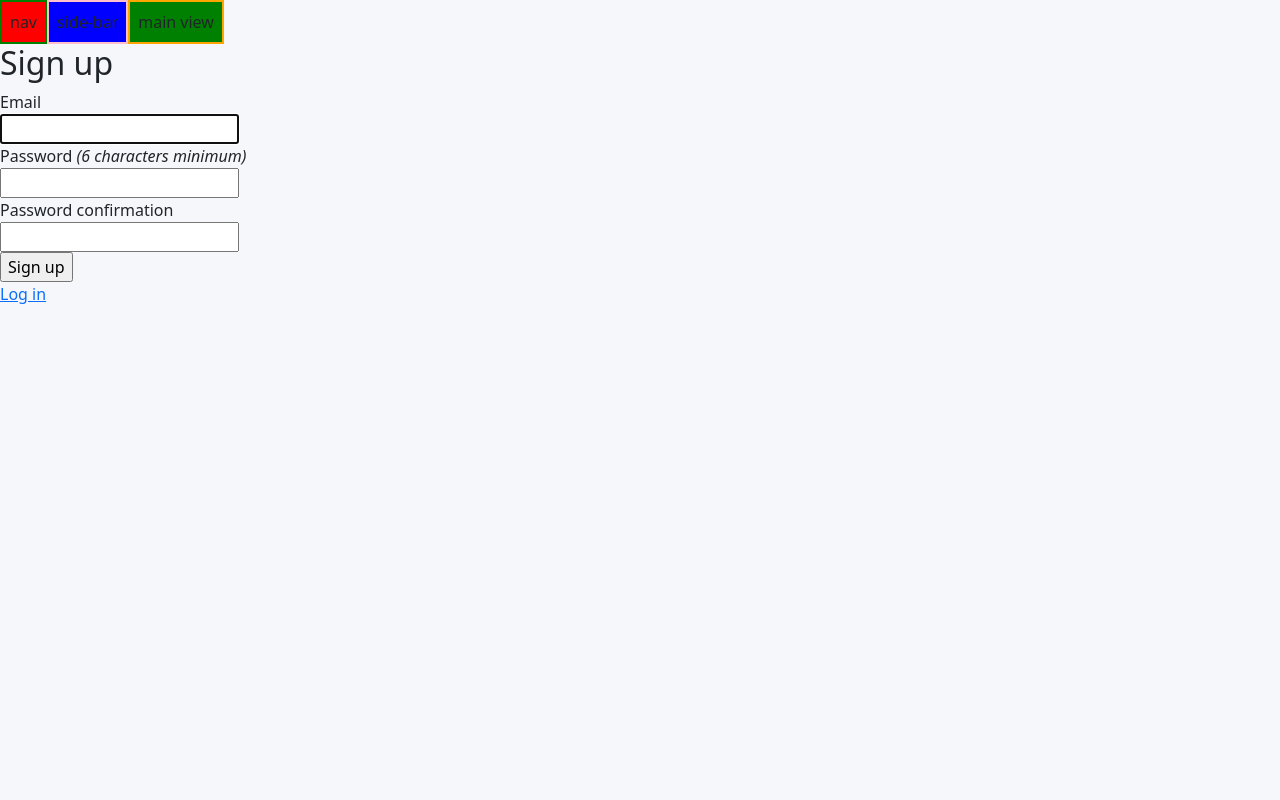
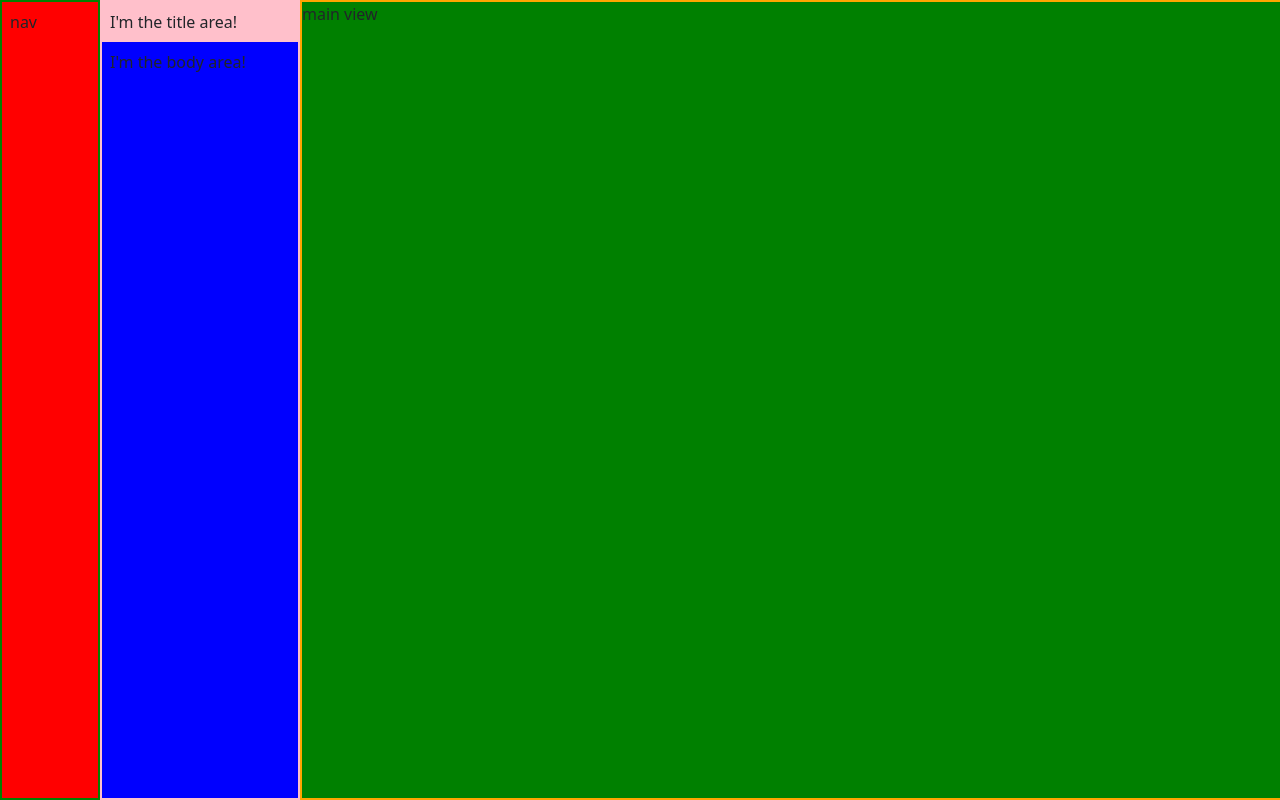
Before and after one commit to onesneakymofo/TrophyGPS, a Rails app: page /users/sign_up in a window 1280 px wide. Run offline with Rails 7, Linux system fonts and the light colour scheme; style sheets or scripts are compiled from the project's sources; parts of the project's set-up code (start-up, migrations or seed data) failed here and were passed over; some libraries are stand-ins or nearby versions.

Commit message:
broken but working css

```diff
--- a/app/assets/stylesheets/base/_styles.scss
+++ b/app/assets/stylesheets/base/_styles.scss
@@ -6,17 +6,32 @@ body {
   padding: 0;
 }
 
+.layout {
+  position: fixed;
+  top: 0;
+  bottom: 0;
+}
+
 .nav-bar-layout {
   background: red;
   border: 2px green solid;
+  width: 100px;
 }
 
 .side-bar-layout {
   background: blue;
   border: 2px pink solid;
+  width: 200px;
+  left: 100px;
+  .title {
+    background: pink;
+    width: 100%;
+  }
 }
 
 .main-view {
   background: green;
   border: 2px orange solid;
+  width: 100%;
+  left: 300px;
 }
--- a/app/views/layouts/application.html.haml
+++ b/app/views/layouts/application.html.haml
@@ -7,10 +7,10 @@
     = stylesheet_link_tag    'application', media: 'all', 'data-turbolinks-track': 'reload'
     = javascript_include_tag 'application', 'data-turbolinks-track': 'reload'
   %body
-    .d-flex.flex-row
+    .d-flex.flex-column
       = render("shared/nav")
       = render("shared/side-bar")
       = render('shared/main')
-    .row
+    .d-inline-flex.flex-row
       .col
         = yield
--- a/app/views/shared/_main.html.haml
+++ b/app/views/shared/_main.html.haml
@@ -1,2 +1,2 @@
-.main-view.d-flex.p-2
+.main-view.layout
   main view
--- a/app/views/shared/_nav.html.haml
+++ b/app/views/shared/_nav.html.haml
@@ -1,2 +1,2 @@
-.nav-bar-layout.p-2
+.nav-bar-layout.p-2.layout
   nav
--- a/app/views/shared/_side-bar.html.haml
+++ b/app/views/shared/_side-bar.html.haml
@@ -1,2 +1,5 @@
-.side-bar-layout.p-2
-  side-bar
+.side-bar-layout.layout
+  .title.p-2
+    I'm the title area!
+  .body.p-2
+    I'm the body area!
```
